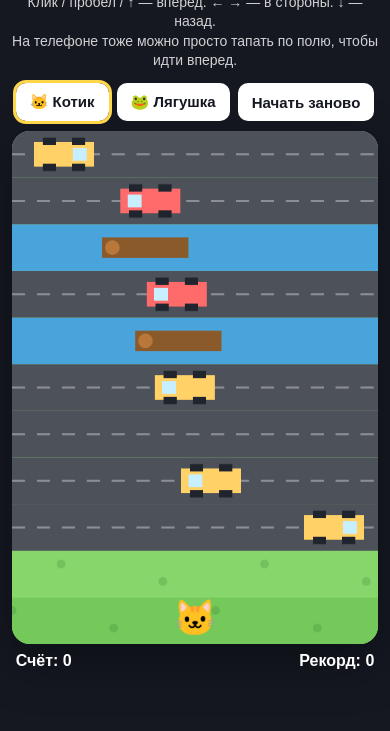
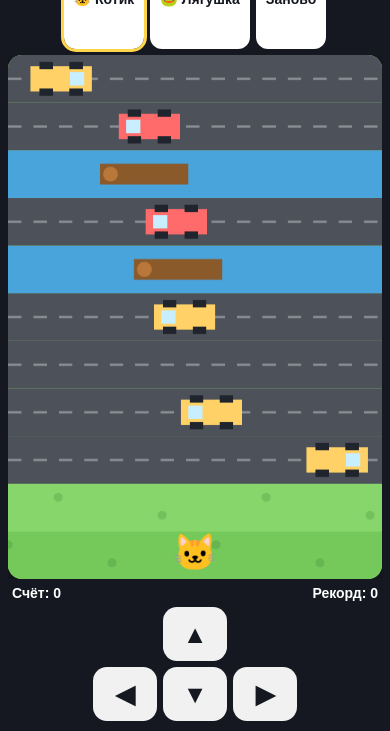
Before and after one commit to vb1534739-ctrl/CS_Road, a plain HTML site: page index.html in a window 390 px wide. Shown: the part 113-844 px from the top of the page. Drawn offline with Linux system fonts and the light colour scheme.

Commit message:
Mobile optimization

```diff
--- a/index.html
+++ b/index.html
@@ -2,63 +2,149 @@
 <html lang="ru">
 <head>
   <meta charset="UTF-8" />
-  <meta name="viewport" content="width=device-width, initial-scale=1.0" />
+  <meta name="viewport" content="width=device-width, initial-scale=1, maximum-scale=1, user-scalable=no, viewport-fit=cover" />
+  <meta name="theme-color" content="#151821" />
+  <meta name="apple-mobile-web-app-capable" content="yes" />
+  <meta name="apple-mobile-web-app-status-bar-style" content="black-translucent" />
   <title>Crossy Pets — Котик и Лягушка</title>
   <style>
-    * { box-sizing: border-box; }
+    * { box-sizing: border-box; -webkit-tap-highlight-color: transparent; }
+    html, body { margin: 0; width: 100%; height: 100%; overflow: hidden; }
     body {
-      margin: 0;
-      min-height: 100vh;
-      display: flex;
-      justify-content: center;
-      align-items: center;
+      min-height: 100dvh;
       background: #151821;
       color: #fff;
       font-family: Arial, sans-serif;
+      overscroll-behavior: none;
+      touch-action: none;
+      user-select: none;
+      -webkit-user-select: none;
     }
     .game-shell {
       width: min(94vw, 620px);
+      height: 100dvh;
+      margin: 0 auto;
+      padding: max(10px, env(safe-area-inset-top)) 0 max(10px, env(safe-area-inset-bottom));
+      display: grid;
+      grid-template-rows: auto auto 1fr auto auto;
+      gap: 8px;
       text-align: center;
     }
-    h1 { margin: 0 0 8px; }
+    h1 { margin: 0; font-size: clamp(22px, 5vw, 32px); line-height: 1.1; }
     .hint {
-      margin: 0 0 12px;
+      margin: 0;
       opacity: .8;
-      font-size: 14px;
-      line-height: 1.4;
+      font-size: 13px;
+      line-height: 1.25;
     }
+    .desktop-hint { display: inline; }
+    .mobile-hint { display: none; }
     .toolbar {
       display: flex;
       gap: 8px;
       justify-content: center;
       flex-wrap: wrap;
-      margin-bottom: 10px;
     }
     button {
       border: 0;
-      border-radius: 10px;
-      padding: 10px 14px;
+      border-radius: 12px;
+      min-height: 42px;
+      padding: 9px 13px;
       font-size: 15px;
       cursor: pointer;
       background: #fff;
       color: #151821;
       font-weight: 700;
+      touch-action: manipulation;
     }
+    button:active { transform: scale(.97); }
     button.active { outline: 3px solid #ffd54a; }
+    .canvas-wrap {
+      min-height: 0;
+      display: flex;
+      align-items: center;
+      justify-content: center;
+      overflow: hidden;
+    }
     canvas {
       display: block;
-      width: 100%;
+      width: auto;
+      height: 100%;
+      max-width: 100%;
       aspect-ratio: 5 / 7;
       background: #8bd36c;
       border-radius: 18px;
       box-shadow: 0 18px 50px rgba(0,0,0,.35);
-      touch-action: manipulation;
+      touch-action: none;
     }
     .stats {
       display: flex;
       justify-content: space-between;
-      padding: 8px 4px 0;
+      padding: 0 4px;
       font-weight: 700;
+      font-size: 15px;
+    }
+    .mobile-controls {
+      display: none;
+      grid-template-columns: 64px 64px 64px;
+      grid-template-rows: 54px 54px;
+      gap: 6px;
+      justify-content: center;
+    }
+    .move-btn {
+      min-height: 0;
+      padding: 0;
+      font-size: 25px;
+      border-radius: 14px;
+      background: rgba(255,255,255,.94);
+    }
+    .move-up { grid-column: 2; grid-row: 1; }
+    .move-left { grid-column: 1; grid-row: 2; }
+    .move-down { grid-column: 2; grid-row: 2; }
+    .move-right { grid-column: 3; grid-row: 2; }
+
+    @media (max-width: 700px), (pointer: coarse) {
+      .game-shell {
+        width: 100%;
+        padding-left: max(8px, env(safe-area-inset-left));
+        padding-right: max(8px, env(safe-area-inset-right));
+        grid-template-rows: auto auto 1fr auto auto;
+        gap: 6px;
+      }
+      .desktop-hint { display: none; }
+      .mobile-hint { display: inline; }
+      .toolbar { gap: 6px; }
+      .toolbar button { min-height: 38px; padding: 7px 10px; font-size: 14px; }
+      canvas { border-radius: 14px; }
+      .mobile-controls { display: grid; }
+      .stats { font-size: 14px; }
+    }
+
+    @media (max-height: 700px) and (pointer: coarse) {
+      h1 { display: none; }
+      .hint { display: none; }
+      .mobile-controls {
+        grid-template-columns: 52px 52px 52px;
+        grid-template-rows: 44px 44px;
+      }
+      .move-btn { font-size: 21px; }
+      .toolbar button { min-height: 34px; padding: 5px 9px; }
+    }
+
+    @media (orientation: landscape) and (pointer: coarse) {
+      .game-shell {
+        width: min(96vw, 760px);
+        grid-template-columns: 1fr auto;
+        grid-template-rows: auto auto 1fr auto;
+      }
+      h1, .hint, .toolbar, .stats { grid-column: 1; }
+      .canvas-wrap { grid-column: 1; grid-row: 3; }
+      .mobile-controls {
+        grid-column: 2;
+        grid-row: 1 / 5;
+        align-self: center;
+        padding-left: 8px;
+      }
     }
   </style>
 </head>
@@ -66,21 +152,30 @@
   <div class="game-shell">
     <h1>Crossy Pets</h1>
     <p class="hint">
-      Клик / пробел / ↑ — вперед. ← → — в стороны. ↓ — назад.<br>
-      На телефоне тоже можно просто тапать по полю, чтобы идти вперед.
+      <span class="desktop-hint">Клик / пробел / ↑ — вперед. ← → — в стороны. ↓ — назад.</span>
+      <span class="mobile-hint">Тап — вперед. Свайп — в нужную сторону.</span>
     </p>
 
     <div class="toolbar">
       <button id="catBtn">🐱 Котик</button>
       <button id="frogBtn">🐸 Лягушка</button>
-      <button id="restartBtn">Начать заново</button>
+      <button id="restartBtn">Заново</button>
     </div>
 
-    <canvas id="game" width="500" height="700"></canvas>
+    <div class="canvas-wrap">
+      <canvas id="game" width="500" height="700"></canvas>
+    </div>
 
     <div class="stats">
       <span id="score">Счёт: 0</span>
       <span id="best">Рекорд: 0</span>
+    </div>
+
+    <div class="mobile-controls" aria-label="Управление">
+      <button class="move-btn move-up" data-dx="0" data-dy="1" aria-label="Вверх">▲</button>
+      <button class="move-btn move-left" data-dx="-1" data-dy="0" aria-label="Влево">◀</button>
+      <button class="move-btn move-down" data-dx="0" data-dy="-1" aria-label="Вниз">▼</button>
+      <button class="move-btn move-right" data-dx="1" data-dy="0" aria-label="Вправо">▶</button>
     </div>
   </div>
 
@@ -98,7 +193,7 @@ let player = { x: 2, y: 0 };
 let highestY = 0;
 let gameOver = false;
 let startedAt = performance.now();
-
+let lastMoveAt = 0;
 let best = Number(localStorage.getItem("crossyBest") || 0);
 
 const catBtn = document.getElementById("catBtn");
@@ -127,10 +222,7 @@ function restart() {
 
 function rowType(worldY) {
   if (worldY <= 1) return "grass";
-
-  // Предсказуемая псевдослучайность без библиотек.
   const n = Math.abs(Math.sin(worldY * 12.9898) * 43758.5453) % 1;
-
   if (n < 0.57) return "road";
   if (n < 0.72) return "water";
   return "grass";
@@ -149,7 +241,6 @@ function carPositions(worldY, now) {
   const speed = rowSpeed(worldY);
   const laneWidth = canvas.width + 220;
   const t = (now - startedAt) / 1000;
-
   const positions = [];
   const count = carCount(worldY);
   const spacing = laneWidth / count;
@@ -167,7 +258,6 @@ function logPositions(worldY, now) {
   const speed = rowSpeed(worldY) * 0.55;
   const laneWidth = canvas.width + 260;
   const t = (now - startedAt) / 1000;
-
   const positions = [];
   const count = 2 + (worldY % 2);
   const spacing = laneWidth / count;
@@ -202,7 +292,6 @@ function drawBackground(now) {
     if (type === "road") {
       ctx.fillStyle = "#4d515a";
       ctx.fillRect(0, sy, canvas.width, CELL_H);
-
       ctx.strokeStyle = "rgba(255,255,255,.35)";
       ctx.lineWidth = 3;
       ctx.setLineDash([18, 16]);
@@ -211,7 +300,6 @@ function drawBackground(now) {
       ctx.lineTo(canvas.width, sy + CELL_H / 2);
       ctx.stroke();
       ctx.setLineDash([]);
-
       drawCars(worldY, sy, now);
     } else if (type === "water") {
       ctx.fillStyle = "#4aa4dc";
@@ -220,8 +308,6 @@ function drawBackground(now) {
     } else {
       ctx.fillStyle = worldY % 2 ? "#86d66b" : "#75c95b";
       ctx.fillRect(0, sy, canvas.width, CELL_H);
-
-      // Маленькие декоративные кустики
       ctx.fillStyle = "rgba(35,100,35,.18)";
       for (let j = 0; j < 4; j++) {
         const x = ((worldY * 67 + j * 139) % canvas.width);
@@ -236,17 +322,14 @@ function drawBackground(now) {
 function drawCars(worldY, sy, now) {
   const xs = carPositions(worldY, now);
   const directionRight = rowSpeed(worldY) > 0;
-
   xs.forEach((x, i) => {
     ctx.fillStyle = i % 2 ? "#ff6b6b" : "#ffd166";
     ctx.fillRect(x, sy + 15, 82, CELL_H - 30);
-
     ctx.fillStyle = "#20242d";
     ctx.fillRect(x + 12, sy + 9, 18, 10);
     ctx.fillRect(x + 52, sy + 9, 18, 10);
     ctx.fillRect(x + 12, sy + CELL_H - 19, 18, 10);
     ctx.fillRect(x + 52, sy + CELL_H - 19, 18, 10);
-
     ctx.fillStyle = "#c8efff";
     const windshieldX = directionRight ? x + 53 : x + 10;
     ctx.fillRect(windshieldX, sy + 23, 19, CELL_H - 46);
@@ -258,7 +341,6 @@ function drawLogs(worldY, sy, now) {
   xs.forEach((x) => {
     ctx.fillStyle = "#8b5a2b";
     ctx.fillRect(x, sy + 18, 118, CELL_H - 36);
-
     ctx.fillStyle = "#b9773a";
     ctx.beginPath();
     ctx.arc(x + 14, sy + CELL_H / 2, 10, 0, Math.PI * 2);
@@ -270,7 +352,6 @@ function drawPlayer() {
   const sy = screenYForWorld(player.y);
   const cx = player.x * CELL_W + CELL_W / 2;
   const cy = sy + CELL_H / 2;
-
   ctx.font = "48px Apple Color Emoji, Segoe UI Emoji, sans-serif";
   ctx.textAlign = "center";
   ctx.textBaseline = "middle";
@@ -288,17 +369,11 @@ function playerRect() {
 }
 
 function overlaps(a, b) {
-  return (
-    a.x < b.x + b.w &&
-    a.x + a.w > b.x &&
-    a.y < b.y + b.h &&
-    a.y + a.h > b.y
-  );
+  return a.x < b.x + b.w && a.x + a.w > b.x && a.y < b.y + b.h && a.y + a.h > b.y;
 }
 
 function checkCollision(now) {
   if (gameOver) return;
-
   const type = rowType(player.y);
   const p = playerRect();
   const sy = screenYForWorld(player.y);
@@ -311,7 +386,6 @@ function checkCollision(now) {
   }
 
   if (type === "water") {
-    // На воде нужно стоять на бревне.
     let safe = false;
     for (const x of logPositions(player.y, now)) {
       const log = { x, y: sy + 18, w: 118, h: CELL_H - 36 };
@@ -328,10 +402,14 @@ function lose() {
   gameOver = true;
   best = Math.max(best, highestY);
   localStorage.setItem("crossyBest", best);
+  if (navigator.vibrate) navigator.vibrate(80);
 }
 
 function move(dx, dy) {
   if (gameOver) return;
+  const now = performance.now();
+  if (now - lastMoveAt < 70) return;
+  lastMoveAt = now;
 
   player.x = Math.max(0, Math.min(COLS - 1, player.x + dx));
   player.y = Math.max(0, player.y + dy);
@@ -340,37 +418,69 @@ function move(dx, dy) {
 
 window.addEventListener("keydown", (e) => {
   const key = e.key;
-  if (["ArrowUp","ArrowDown","ArrowLeft","ArrowRight"," "].includes(key)) {
-    e.preventDefault();
-  }
-
+  if (["ArrowUp","ArrowDown","ArrowLeft","ArrowRight"," "].includes(key)) e.preventDefault();
   if (key === "ArrowUp" || key === " " || key.toLowerCase() === "w") move(0, 1);
   if (key === "ArrowDown" || key.toLowerCase() === "s") move(0, -1);
   if (key === "ArrowLeft" || key.toLowerCase() === "a") move(-1, 0);
   if (key === "ArrowRight" || key.toLowerCase() === "d") move(1, 0);
   if (key.toLowerCase() === "r") restart();
+}, { passive: false });
+
+// Мобильное управление: короткий тап = вперед, свайп = направление.
+let pointerStart = null;
+canvas.addEventListener("pointerdown", (e) => {
+  pointerStart = { x: e.clientX, y: e.clientY, time: performance.now() };
+  try { canvas.setPointerCapture(e.pointerId); } catch (_) {}
+});
+canvas.addEventListener("pointerup", (e) => {
+  if (!pointerStart) return;
+  const dx = e.clientX - pointerStart.x;
+  const dy = e.clientY - pointerStart.y;
+  const distance = Math.hypot(dx, dy);
+  const swipeThreshold = 24;
+
+  if (distance < swipeThreshold) {
+    move(0, 1);
+  } else if (Math.abs(dx) > Math.abs(dy)) {
+    move(dx > 0 ? 1 : -1, 0);
+  } else {
+    move(0, dy < 0 ? 1 : -1);
+  }
+  pointerStart = null;
+});
+canvas.addEventListener("pointercancel", () => { pointerStart = null; });
+
+// Большие экранные кнопки — запасной вариант управления на телефоне.
+document.querySelectorAll(".move-btn").forEach((btn) => {
+  btn.addEventListener("pointerdown", (e) => {
+    e.preventDefault();
+    move(Number(btn.dataset.dx), Number(btn.dataset.dy));
+  });
 });
 
-canvas.addEventListener("pointerdown", () => move(0, 1));
+// Не даём iOS приблизить страницу двойным тапом.
+let lastTouchEnd = 0;
+document.addEventListener("touchend", (e) => {
+  const now = Date.now();
+  if (now - lastTouchEnd <= 300) e.preventDefault();
+  lastTouchEnd = now;
+}, { passive: false });
+
+document.addEventListener("gesturestart", (e) => e.preventDefault(), { passive: false });
 
 function drawGameOver() {
   if (!gameOver) return;
-
   ctx.fillStyle = "rgba(0,0,0,.62)";
   ctx.fillRect(0, 0, canvas.width, canvas.height);
-
   ctx.fillStyle = "#fff";
   ctx.textAlign = "center";
   ctx.textBaseline = "middle";
-
   ctx.font = "bold 42px Arial";
   ctx.fillText("Столкновение!", canvas.width / 2, canvas.height / 2 - 45);
-
   ctx.font = "22px Arial";
   ctx.fillText(`Счёт: ${highestY}`, canvas.width / 2, canvas.height / 2 + 5);
-
   ctx.font = "18px Arial";
-  ctx.fillText("Нажми «Начать заново»", canvas.width / 2, canvas.height / 2 + 50);
+  ctx.fillText("Нажми «Заново»", canvas.width / 2, canvas.height / 2 + 50);
 }
 
 function loop(now) {
@@ -379,10 +489,8 @@ function loop(now) {
   drawPlayer();
   checkCollision(now);
   drawGameOver();
-
   scoreEl.textContent = `Счёт: ${highestY}`;
   bestEl.textContent = `Рекорд: ${Math.max(best, highestY)}`;
-
   requestAnimationFrame(loop);
 }
 
```
